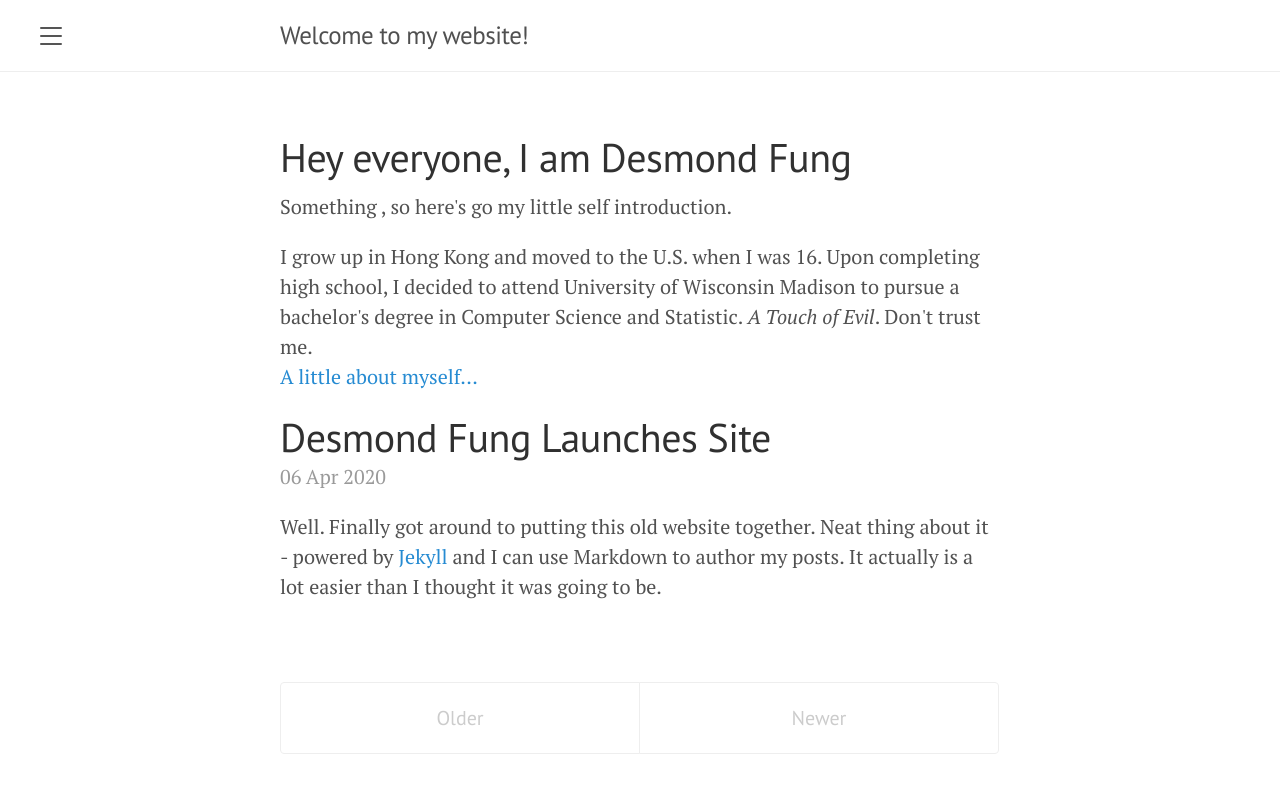
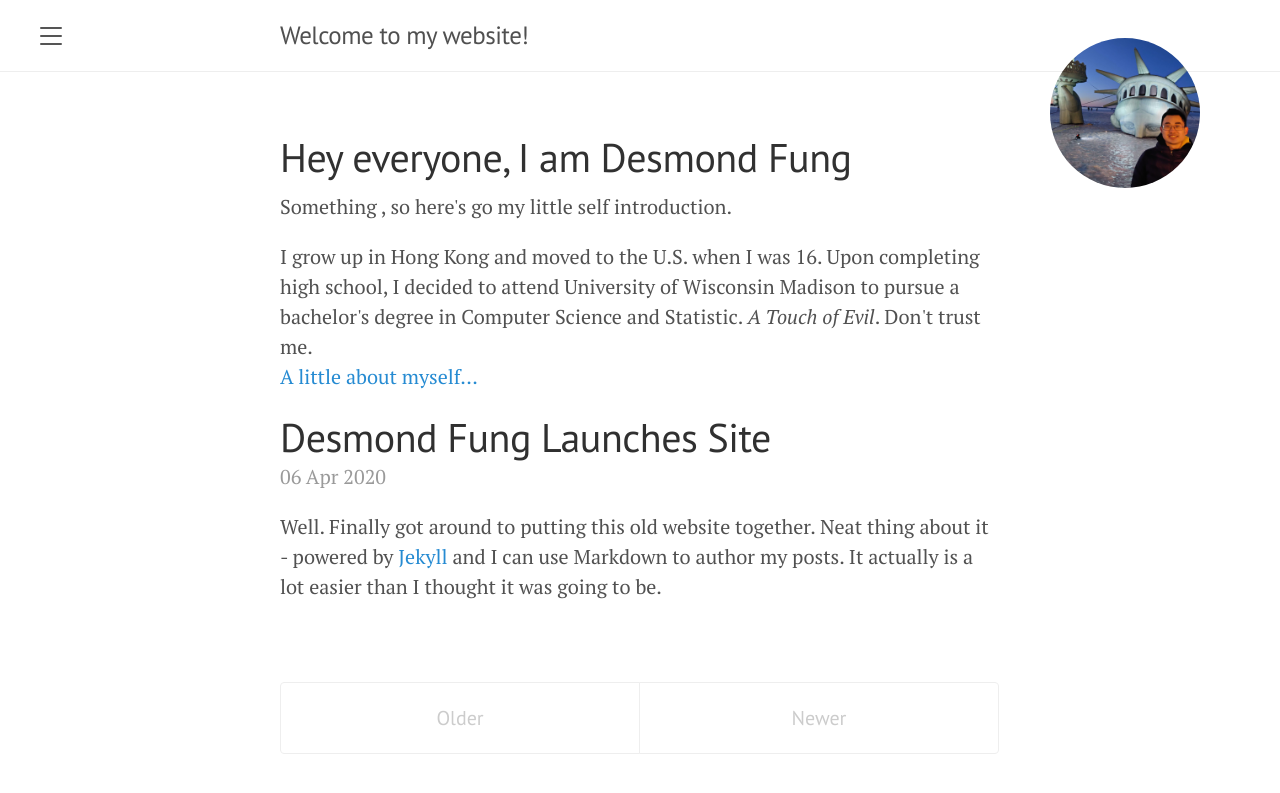
Before and after one commit to ddhangdd/ddhangdd.github.io, a Jekyll site: the page built from index.html, in a window 1280 px wide. Shown: the top 793 px of the page. Built offline with Jekyll 4.4.1, drawn with Linux system fonts in a browser that asks for light colours; the list of posts is cut into pages by our own code.

Commit message:
Update lanyon.css

```diff
--- a/public/css/lanyon.css
+++ b/public/css/lanyon.css
@@ -63,6 +63,23 @@
 .wrap {
   position: relative;
   width: 100%;
+}
+
+#wrapper{
+    margin: 0 auto;
+    width: 100%;
+    text-align: center;
+    position: absolute;
+    top: 1cm;
+    right: -1050px;
+}
+
+#avatar{
+    border-radius: 50%;
+    width: 150px;
+    height: 150px;
+    background-image: url("/images/myself.jpg");
+    background-size: cover;
 }
 
 
```
